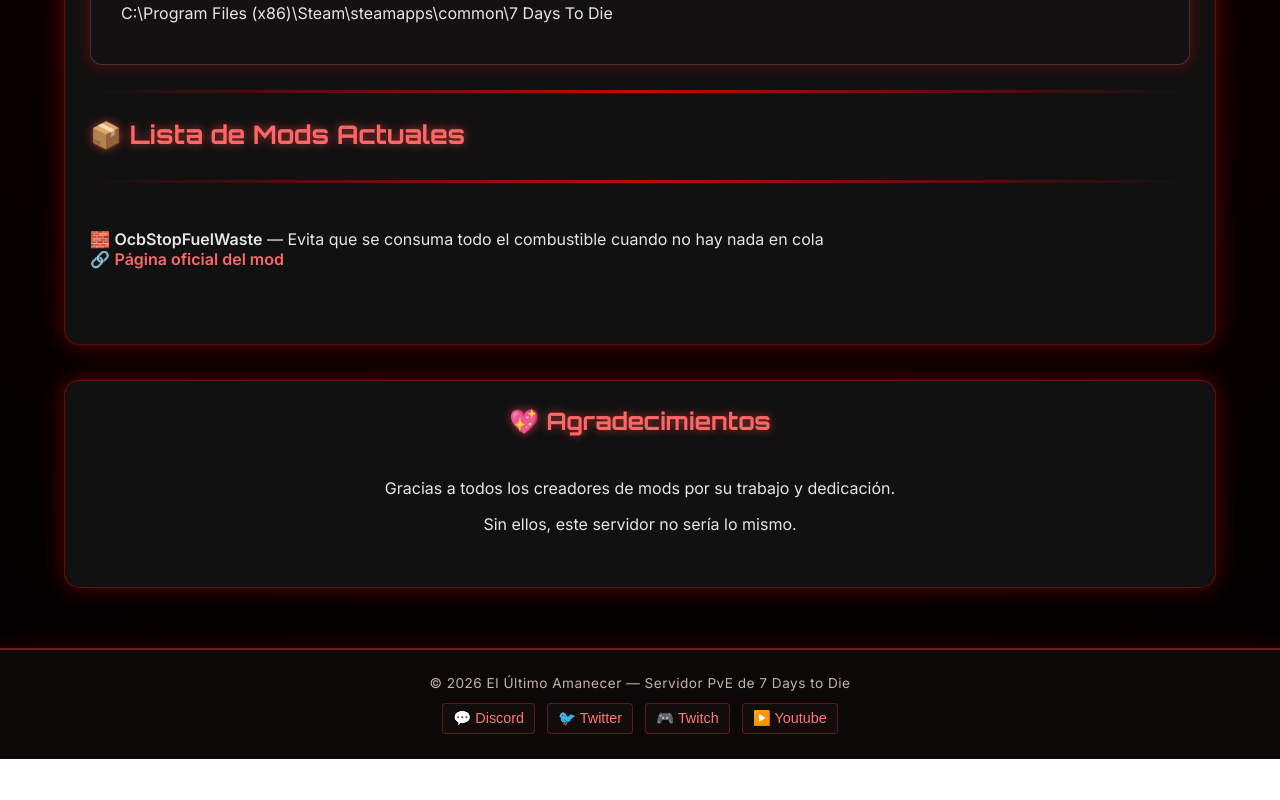
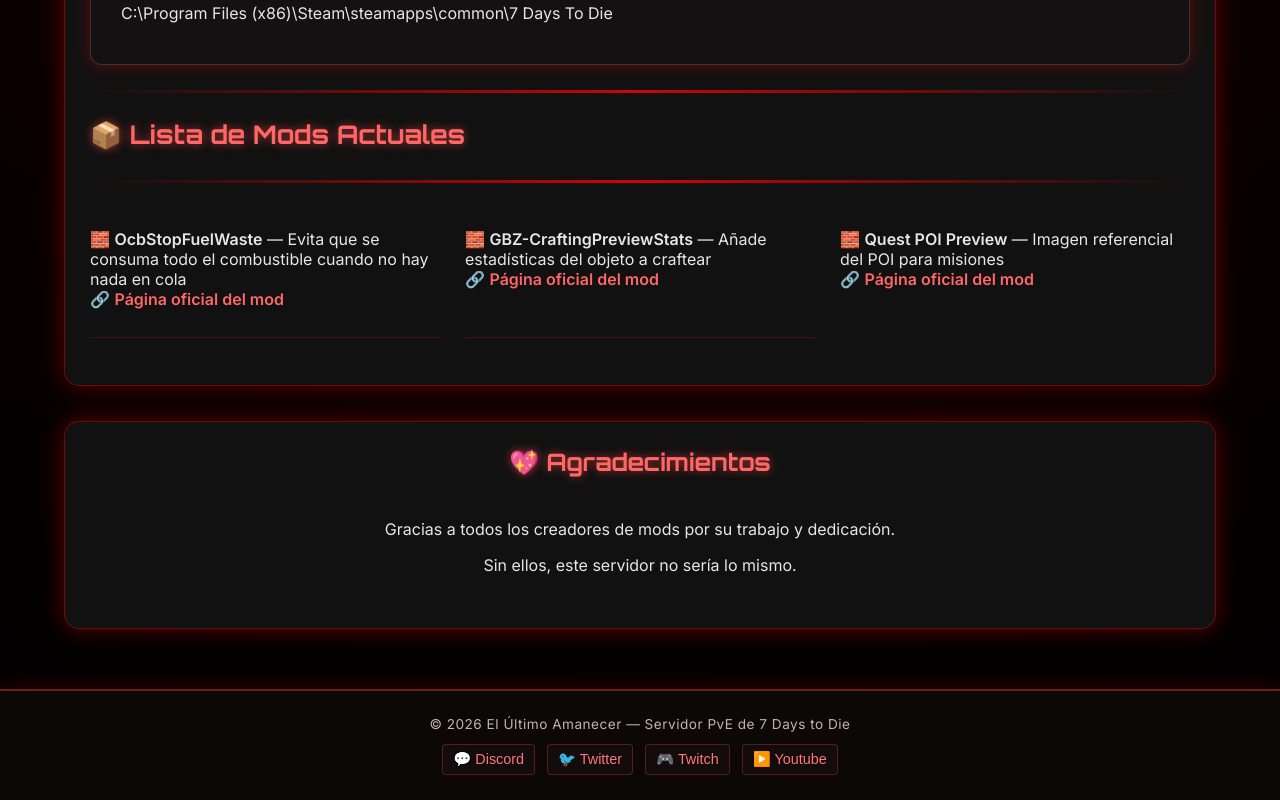
Before and after one commit to kasiri/7days-stats, a React (Vite) app: page /#/mods in a window 1280 px wide. Shown: the part 791-1591 px from the top of the page. Before the commit the page ends 1550 px from the top, so only its background shows below. Built offline with nearby package versions, Linux system fonts and the light colour scheme.

Commit message:
Ultimoscambios

```diff
--- a/src/pages/Mods.tsx
+++ b/src/pages/Mods.tsx
@@ -92,9 +92,17 @@
   </ModItem>
   */}
 
-  {/* ⭐ ÚNICO MOD ACTIVO */}
+  {/* ⭐ MODS ACTIVOS */}
   <ModItem title="OcbStopFuelWaste" href="https://www.nexusmods.com/7daystodie/mods/1884">
     Evita que se consuma todo el combustible cuando no hay nada en cola
+  </ModItem>
+
+   <ModItem title="GBZ-CraftingPreviewStats" href="https://www.nexusmods.com/7daystodie/mods/10232">
+    Añade estadísticas del objeto a craftear
+  </ModItem>
+
+    <ModItem title="Quest POI Preview" href="https://www.nexusmods.com/7daystodie/mods/8631">
+    Imagen referencial del POI para misiones
   </ModItem>
 
   {/*
--- a/src/pages/Normas.tsx
+++ b/src/pages/Normas.tsx
@@ -163,7 +163,7 @@
       <li>Seed: <strong>programacion</strong></li>
       <li>Tamaño: <strong>8192 (8K)</strong></li>
       <li>Modo: Supervivencia</li>
-      <li>Dificultad: <strong>Aventurero (Fácil)</strong></li>
+      <li>Dificultad: <strong>Nómada (Fácil)</strong></li>
     </ul>
   </SectionContent>
 
@@ -288,7 +288,7 @@
       <li>Loot libros: 65%</li>
       <li>Respawn: 15 días</li>
       <li>Airdrops: 72 h</li>
-      <li>Marcador: Off</li>
+      <li>Marcador: On</li>
       <li>XP compartida: 500 bloques</li>
     </ul>
   </SectionContent>
--- a/src/pages/Staff.tsx
+++ b/src/pages/Staff.tsx
@@ -52,6 +52,19 @@
           </a>
           <h3>🧪 Wil</h3>
           <p>Administración — Gestión de Mods - Moderador - Tester</p>
+          <p
+            style={{
+            color: "#ff6b6b",
+            fontWeight: "bold",
+            marginTop: "8px"
+                  }}
+            >
+            🔴 Actualmente inactivo
+          </p>
+
+
+
+
 
           <div className="twitch-center">
             <a
```
